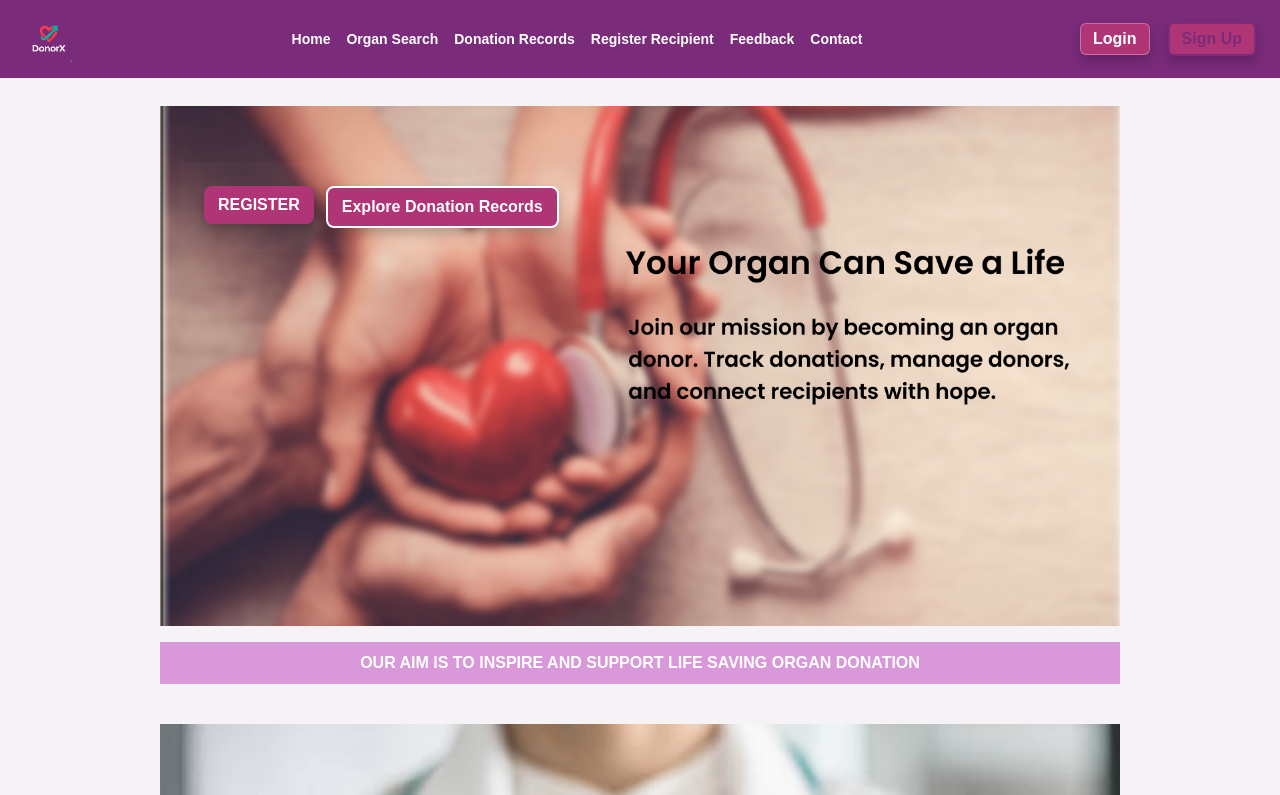
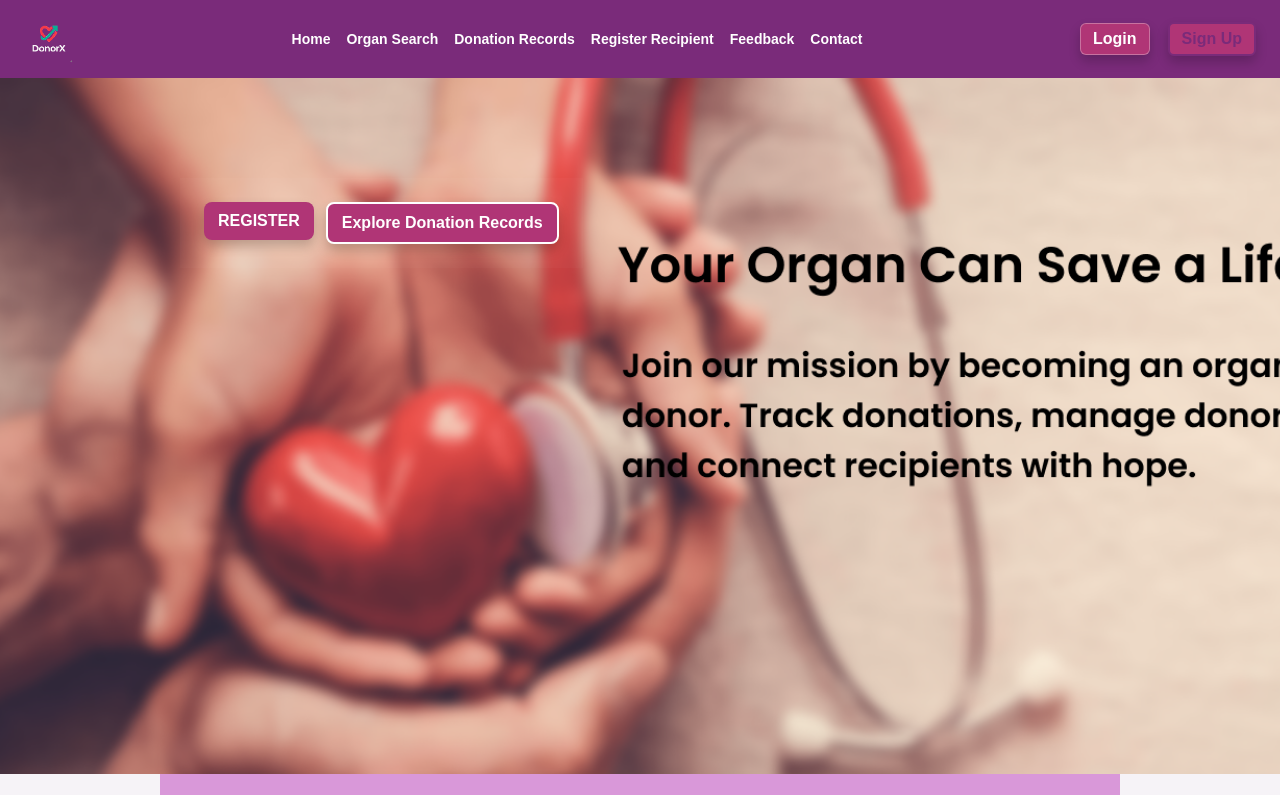
Before and after one commit to EpochBioSynthe/donorx_frontend, a React (Create React App) app: page / in a window 1280 px wide. Shown: the top 795 px of the page. Built offline with nearby package versions, Linux system fonts and the light colour scheme.

Commit message:
update home page

```diff
--- a/src/css/Home.css
+++ b/src/css/Home.css
@@ -1,23 +1,21 @@
-/* 1. Global Box-Sizing (වඩා හොඳ Layout පාලනයක් සඳහා) */
+/* 1. Global Box-Sizing (දෝෂය නිවැරදි කර ඇත) */
 *, *::before, *::after {
     box-sizing: border-box;
 }
 
-/* 2. Horizontal Overflow ඉවත් කිරීම (Vertical Scrollbar එක තබාගෙන) */
+/* 2. Horizontal Overflow ඉවත් කිරීම (තිරස් ස්ක්‍රෝල් වීම නතර කරයි) */
 body, html {
+    margin: 0;
+    padding: 0;
     overflow-x: hidden;
+    width: 100%;
 }
 
-/* Images වලට Global style එකක් එකතු කරන්න */
-img {
-    max-width: 100%;
-    height: auto;
-    margin: 0;
+.home-page{
+    padding: 0;
 }
-
 /* Reusable helpers */
 .container {
-    /* පළල 958.4px ට ආසන්නව සකස් කළා */
     max-width: 960px;
     margin: 0 auto;
     padding: 0 20px;
@@ -31,33 +29,60 @@ img {
     --green: #1fae66;
 }
 
-/* HERO */
+/* --------------------- HERO SECTION (FULL WIDTH) --------------------- */
+/* Hero Section එකට */
 .hero-section {
     position: relative;
-    padding: 20px 0 10px;
     width: 100%;
-    min-height: 520px; /* Image එකට ඉඩ දීමට ප්‍රමාණවත් උසක් දෙන්න */
-    overflow: hidden;
+
+    /* ❌ වැදගත්: Hero Section එකේ ඇති සියලුම padding/margin ඉවත් කිරීම */
+    padding: 0;
+    margin: 0;
+
+    min-height: 580px;
+    text-align: center; /* Image එක center කිරීමට උදව් කරයි */
+    /* overflow-x: auto; නැතිනම් ඉහත body/html වලට දමන්න */
+
+    padding-left: 0;
+    padding-right: 0;
+    margin-left: 0;
+    margin-right: 0;
 }
 
-/* Hero Background Image (banner.png) */
+/* --------------------- HERO BACKGROUND IMAGE (CHILD ELEMENT) --------------------- */
 .hero-bg-img {
+    /* ⚠️ ඔබ දැනටමත් මේවා භාවිතයෙන් Image එක center කර ඇත. */
     position: absolute;
+    left: 50%;
+    transform: translateX(-50%);
+
+    /* ❌ වැදගත්: Top Margin/Padding ඉවත් කිරීම */
     top: 0;
-    left: 0;
-    width: 100%;
-    height: 100%;
+    margin-top: 0;
+    padding-top: 0;
+
+    /* Image එකේ පළල - තිරස් ස්ක්‍රෝල් කිරීම අවශ්‍ය නිසා නිශ්චිත අගයක් තබන්න */
+    width: 1500px; /* ඔබට අවශ්‍ය ප්‍රමාණය */
+    height: 120%;
+
     object-fit: cover;
     z-index: 1;
+
+
 }
-
-.hero-content {
+.hero-content{
     position: relative;
     z-index: 2;
     display: flex;
     gap: 24px;
     align-items: center;
-    padding-top: 36px;
+    padding-top: 100px;
+
+    /* Hero content මධ්‍යගත කිරීම */
+    max-width: 960px;
+    margin: 0 auto;
+    padding-left: 20px;
+    padding-right: 20px;
 }
 
 /* left text box */
@@ -100,35 +125,52 @@ img {
     color: white;
 }
 
-/* right hero placeholder */
-.hero-right { flex: 0 0 300px; display:flex; justify-content:center; }
-
-/* AIM BAR */
+/* --------------------- AIM BAR --------------------- */
+/* --------------------- AIM BAR --------------------- */
+/* --------------------- AIM BAR --------------------- */
 .aim-bar {
     background: var(--accent);
     color: white;
-    text-align:center;
+
+    /* ✅ අන්තර්ගතය මැදට ගැනීමට */
+    text-align: center;
+
     padding: 12px 0;
-    font-weight:700;
-    margin-top: 16px;
+    font-weight: 700;
+
+    /* ✅ තිරයේ සම්පූර්ණ පළලට ගැලපීමට */
+    width: 100%;
+
+    /* ❌ අනවශ්‍ය margin අගයන් ඉවත් කර ඇත */
+    margin: 0;
+
+    /* Display block ලෙස තිබිය යුතුයි */
+    display: block;
+
+    padding-top: 70px;
+    margin-top: 70px;
 }
 
-/* ABOUT SECTION */
+/* --------------------- ABOUT SECTION (FULL WIDTH) --------------------- */
 .about-section {
+    /* Home.jsx හි container පන්තිය ඉවත් කර ඇතැයි උපකල්පනය කරයි */
     display: flex;
     gap: 30px;
     align-items: center;
-    padding: 40px 0;
+    padding: 40px 0; /* දාරවලින් padding ඉවත් කරයි */
+    width: 100%;
 }
 .about-left {
     flex: 1;
+    padding: 0; /* Image එකේ padding ඉවත් කරයි */
 }
 
-/* About Image (bannertwo.png) */
+/* About Image (Full Width සඳහා) */
 .about-image {
-    width: 100%;
+    width: 100%; /* Navigation Bar පළලට ගැලපේ */
     height: auto;
     display: block;
+    object-fit: cover;
 }
 
 .about-right {
@@ -144,7 +186,7 @@ img {
     color: #5d4287;
 }
 
-/* SERVICES */
+/* --------------------- SERVICES (Container සහිත) --------------------- */
 .services { padding: 18px 0 28px; text-align:center }
 .section-title{ font-size:18px; margin-bottom:18px; color:var(--muted); letter-spacing:1px }
 .services-row{
@@ -154,9 +196,14 @@ img {
     width:220px; background: #fff; padding:14px; border-radius:8px; box-shadow:0 8px 18px rgba(0,0,0,0.06);
     text-align:center;
 }
-.service-card img{ width:56px; height:56px; object-fit:contain; margin-bottom:8px; }
+.service-card img{
+    width:56px;
+    height:56px;
+    object-fit:contain;
+    margin-bottom:8px;
+}
 
-/* STATS */
+/* --------------------- STATS (Container සහිත) --------------------- */
 .stats { display:flex; gap:24px; align-items:center; padding: 26px 0; }
 .stats-left { flex:1; font-size:18px; color:var(--muted) }
 .stats-left .highlight { color: #d94a4a; font-weight:700; font-size:20px; margin-left:6px; }
@@ -164,9 +211,15 @@ img {
 .stats-right { flex:0 0 200px; text-align:center; }
 .map-img{ width:160px; }
 
+
 /* Responsive */
 @media (max-width: 900px){
-    .hero-content { flex-direction:column; padding-top:12px; }
+    .hero-content {
+        flex-direction:column;
+        padding-top:12px;
+        padding-left: 12px; /* කුඩා තිරවලදී padding සකස් කිරීම */
+        padding-right: 12px;
+    }
     .hero-left { margin:0; padding: 16px; }
     .hero-bg { height:240px }
     .about-section{
@@ -176,10 +229,12 @@ img {
     }
     .about-left {
         max-width: 100%;
+        padding: 0 12px; /* කුඩා තිරවලදී padding සකස් කිරීම */
     }
     .about-right {
         margin-left: 0;
         max-width: 100%;
+        padding: 16px;
     }
     .stats{ flex-direction:column; align-items:flex-start; }
     .hero-left h1{ font-size:26px; }
--- a/src/css/RecipientRegistration.css
+++ b/src/css/RecipientRegistration.css
@@ -29,6 +29,7 @@
     max-width: 450px; /* පෝරමයේ පළල සීමා කිරීම */
     width: 130%;
     margin-bottom: 24px;
+    margin: 0 auto 24px auto;
 }
 
 .form-box h2 {
--- a/src/css/index.css
+++ b/src/css/index.css
@@ -1,3 +1,17 @@
+.App { /* ඔබ App.jsx හි ඇති ප්‍රධාන div class එක මෙය නම් */
+    padding-left: 0;
+    padding-right: 0;
+}
+body, html {
+    margin: 0;
+    padding: 0;
+    overflow-x: hidden;
+    width: 100%;
+}
+.main-wrapper-div { /* ඔබගේ ප්‍රධාන container class එක මෙහි දමන්න */
+    padding: 0 !important;
+    margin: 0 !important;
+}
 :root{
   --primary: #7a2b7a; /* purple */
   --accent: #d998d9;  /* light pink */
@@ -37,9 +51,11 @@ header.navbar {
 
 .main-content {
   flex:1;
-  padding:28px;
-  max-width:1100px;
+  margin-right: 0%;
+  margin-left: 0%;
+  max-width:1200px;
   margin:0 auto;
+
 }
 
 /* Hero */
--- a/src/pages/Home.jsx
+++ b/src/pages/Home.jsx
@@ -20,11 +20,11 @@ export default function Home() {
       {/* ========================================= */}
 {/* 1. HERO SECTION & CALL TO ACTION (WITH EMBEDDED IMAGE) */}
 {/* ========================================= */}
-<section className="hero-section">
+        <section className="hero-section">
     {/* NEW: Replaced the empty <div className="hero-bg" />
         with an actual <img> tag for the background image.
     */}
-    <img src="/assets/banner.png" alt="Hands holding a heart for organ donation" className="hero-bg-img" />
+            <img src="/assets/banner.png" alt="Hands holding a heart for organ donation" className="hero-bg-img" />
 
     <div className="hero-content container">
         <div className="hero-left">
```
